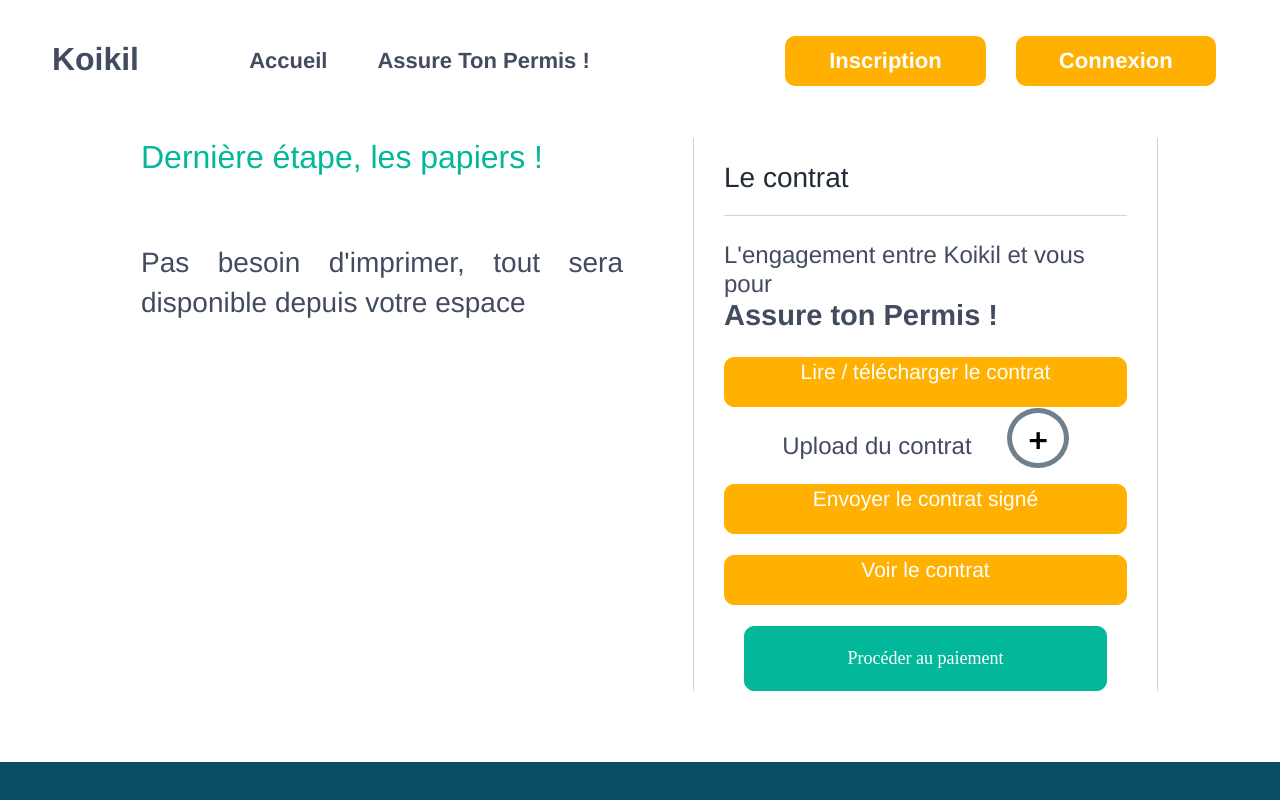
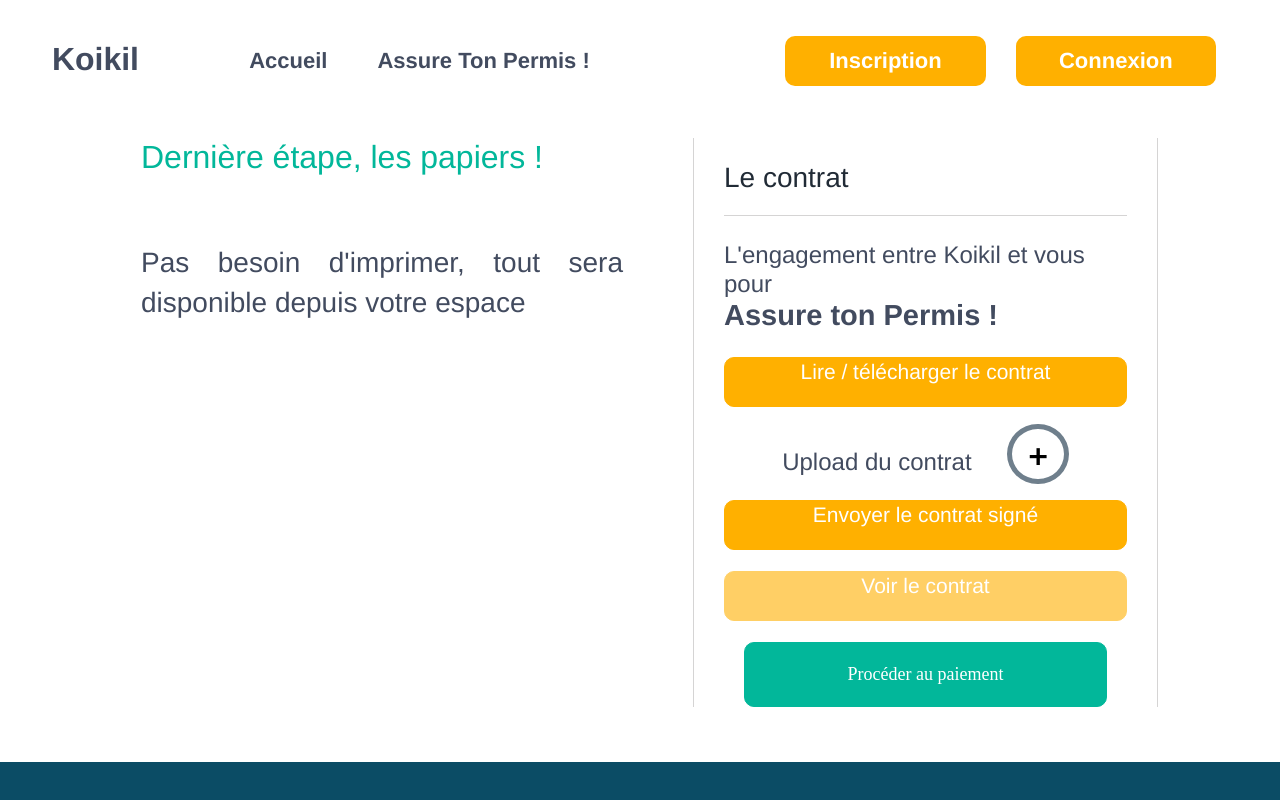
Before and after one commit to Kaouenn/KoikilFront, a React (Create React App) app in the folder koikilreact/: page /contract in a window 1280 px wide. Shown: the top 800 px of the page. Built offline with nearby package versions, Linux system fonts and the light colour scheme; what react-stripe-elements would draw is missing.

Commit message:
commit componentDidMount

```diff
--- a/koikilreact/src/BackOfficeClient.js
+++ b/koikilreact/src/BackOfficeClient.js
@@ -8,10 +8,12 @@
   faDownload,
   faPenSquare
 } from "@fortawesome/free-solid-svg-icons";
+import axios from "axios";
 
 class BackOfficeClient extends React.Component {
   state = {
-    date: ""
+    date: "",
+    useretautoecole: ""
   };
   getDate() {
     const date = { currentTime: new Date().toLocaleString() };
@@ -20,13 +22,17 @@
       date: date
     });
   }
-  componentDidMount() {
+  componentDidMount = async () => {
     window.scrollTo(0, 0);
-  }
+    const response = await axios.get("https://koikil.herokuapp.com/user");
+    this.setState({ useretautoecole: response.data.users });
+  };
+
   render = () => {
     return (
       <MainLayout user={this.props.user} setUser={this.props.setUser}>
         <div className="bigCard-Client">
+          {console.log("date du state" + this.state.date)}
           <h1>Mon Contrat</h1>
           {this.props.user === null || this.props.user === undefined ? null : (
             <p>
--- a/koikilreact/src/UploadContract.js
+++ b/koikilreact/src/UploadContract.js
@@ -64,7 +64,7 @@
                 </a>
               </button>
 
-              <div className="input-line">
+              <div className="input-line" style={{ marginTop: "1rem" }}>
                 <h3>Upload du contrat</h3>
                 <div className="input-image">
                   <div className="input-design">
@@ -86,7 +86,7 @@
                 Envoyer le contrat signé
               </button>
               <div className="trait" />
-              <button className="contrat--download">
+              <button className="contrat--download opacity">
                 <a href={this.props.contractUrl}>Voir le contrat</a>
               </button>
 
--- a/koikilreact/src/index.css
+++ b/koikilreact/src/index.css
@@ -1040,6 +1040,7 @@
   display: flex;
   max-width: 1030px;
   margin: 0 auto;
+  margin-bottom: 4rem;
   padding: 1rem;
 }
 .contrat--left {
@@ -1125,6 +1126,9 @@
   border: 1px solid #ffb000;
   width: 403px;
   height: 50px;
+}
+.opacity {
+  opacity: 0.6;
 }
 .button-go-contrat {
   cursor: pointer;
```
